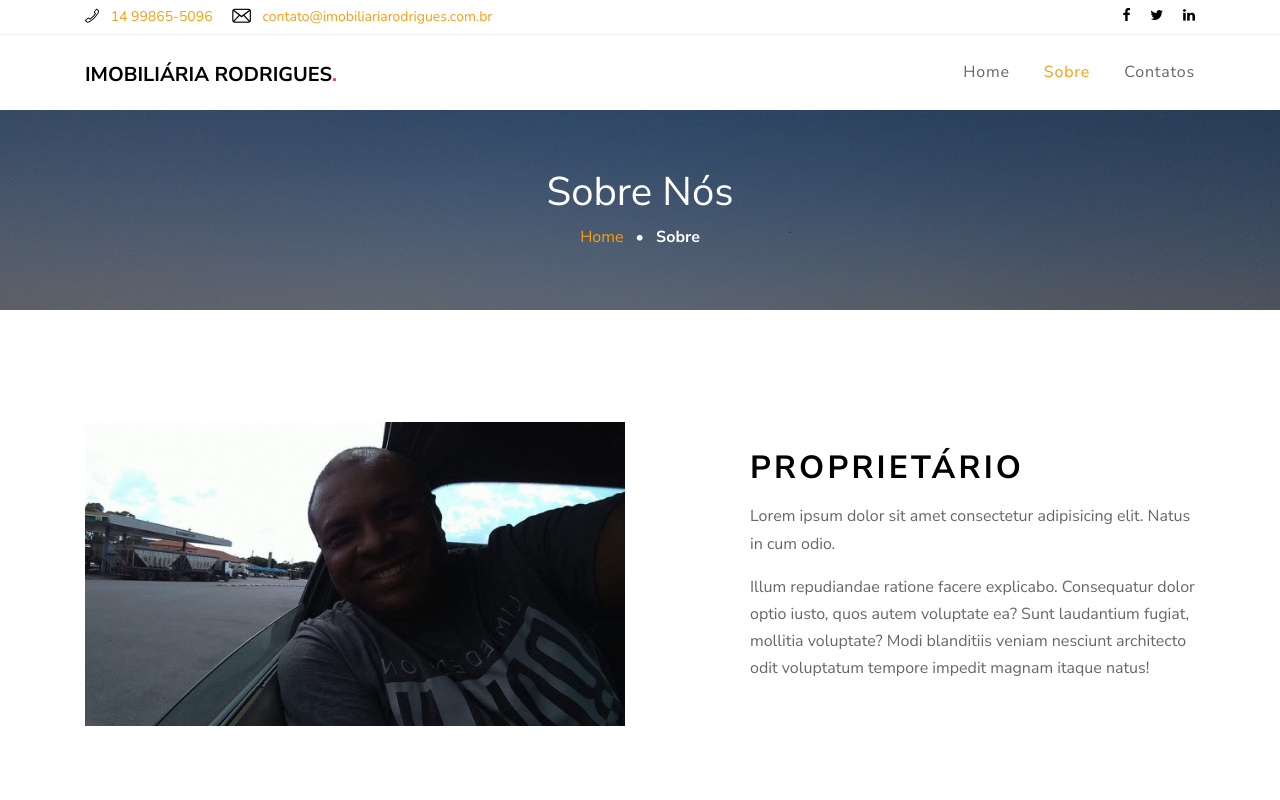
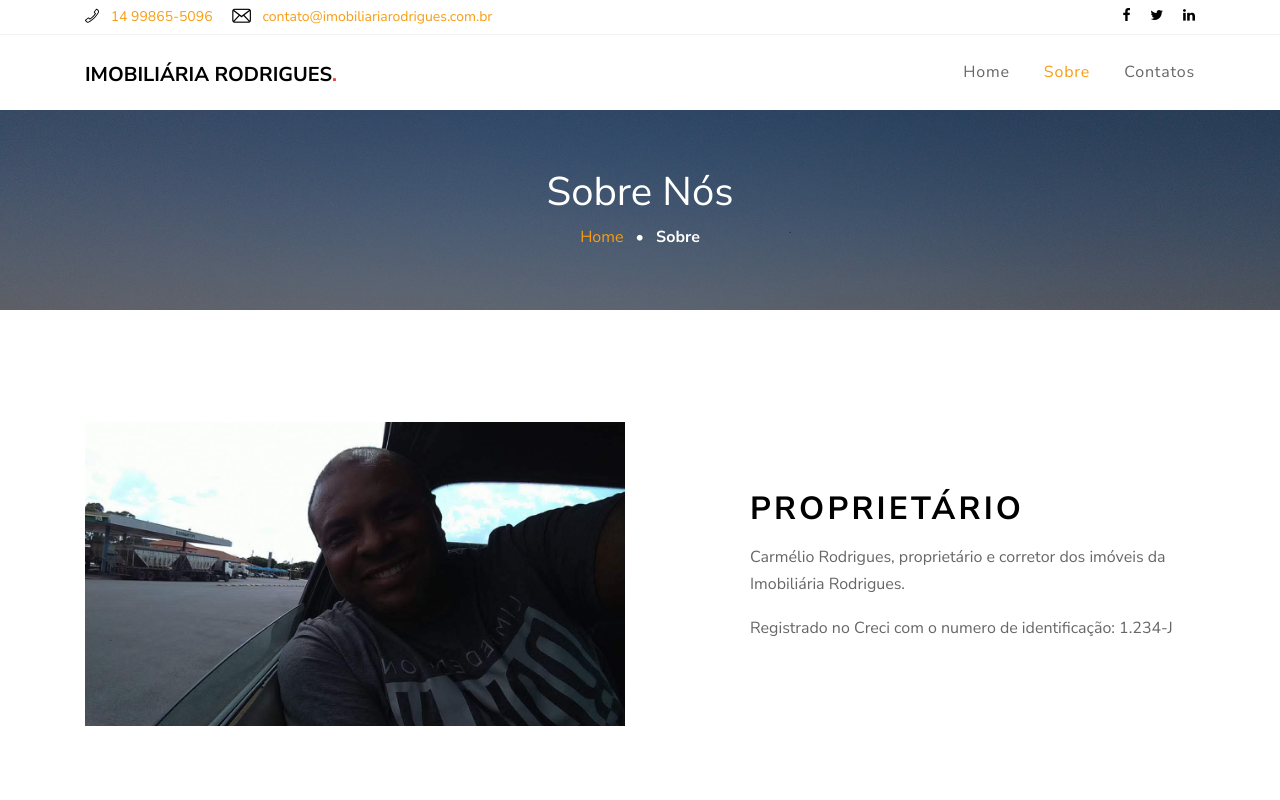
Before and after one commit to fabiomarinellid/imobiliariarodrigues, a plain HTML site: page about.html in a window 1280 px wide. Shown: the top 800 px of the page. Drawn offline with Linux system fonts and the light colour scheme; files whose address does not match are found by name.

Commit message:
Ajustes sobre

```diff
--- a/about.html
+++ b/about.html
@@ -105,8 +105,8 @@
             <div class="site-section-title mb-3">
               <h2>Proprietário</h2>
             </div>
-            <p>Lorem ipsum dolor sit amet consectetur adipisicing elit. Natus in cum odio.</p>
-            <p>Illum repudiandae ratione facere explicabo. Consequatur dolor optio iusto, quos autem voluptate ea? Sunt laudantium fugiat, mollitia voluptate? Modi blanditiis veniam nesciunt architecto odit voluptatum tempore impedit magnam itaque natus!</p>
+            <p>Carmélio Rodrigues, proprietário e corretor dos imóveis da Imobiliária Rodrigues.</p>
+            <p>Registrado no Creci com o numero de identificação: 1.234-J</p>
           </div>
         </div>
       </div>
```
Also changed, not shown: index.html (+3 -8 lines), 1 other file.
